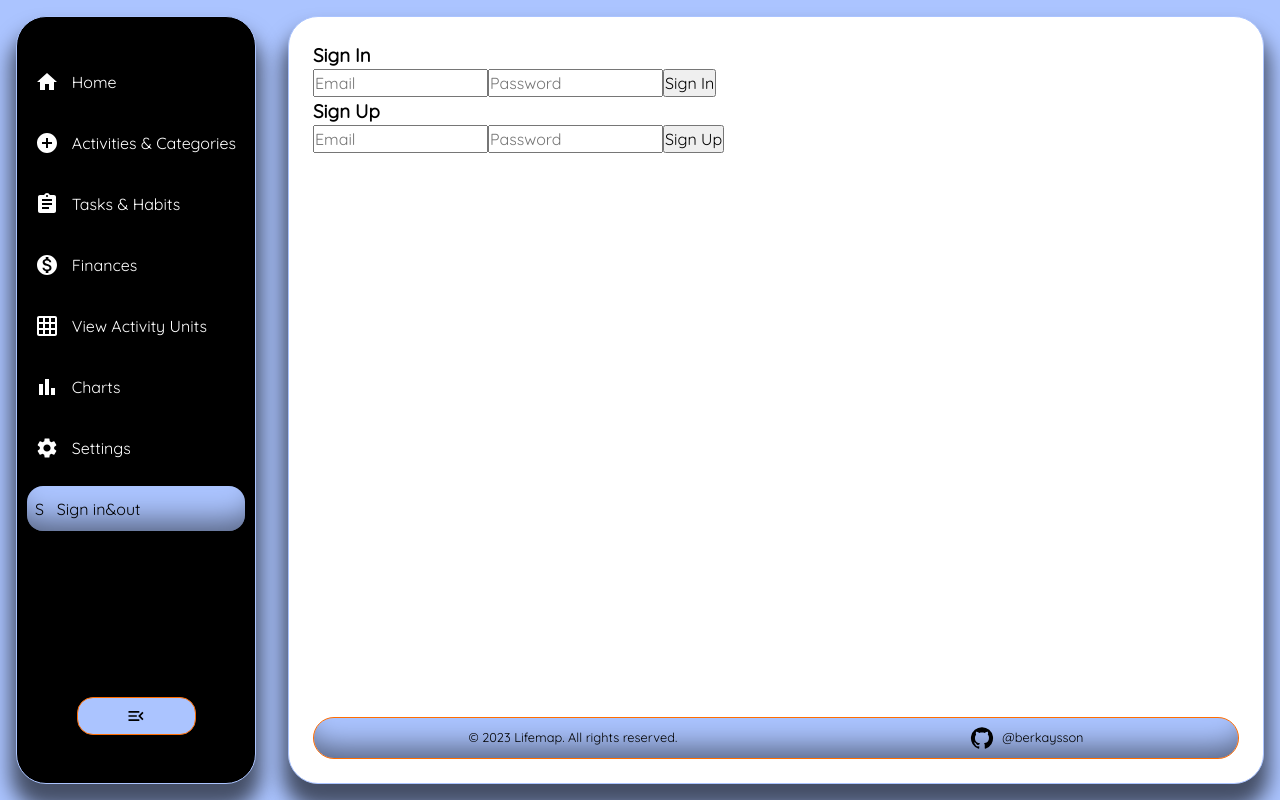
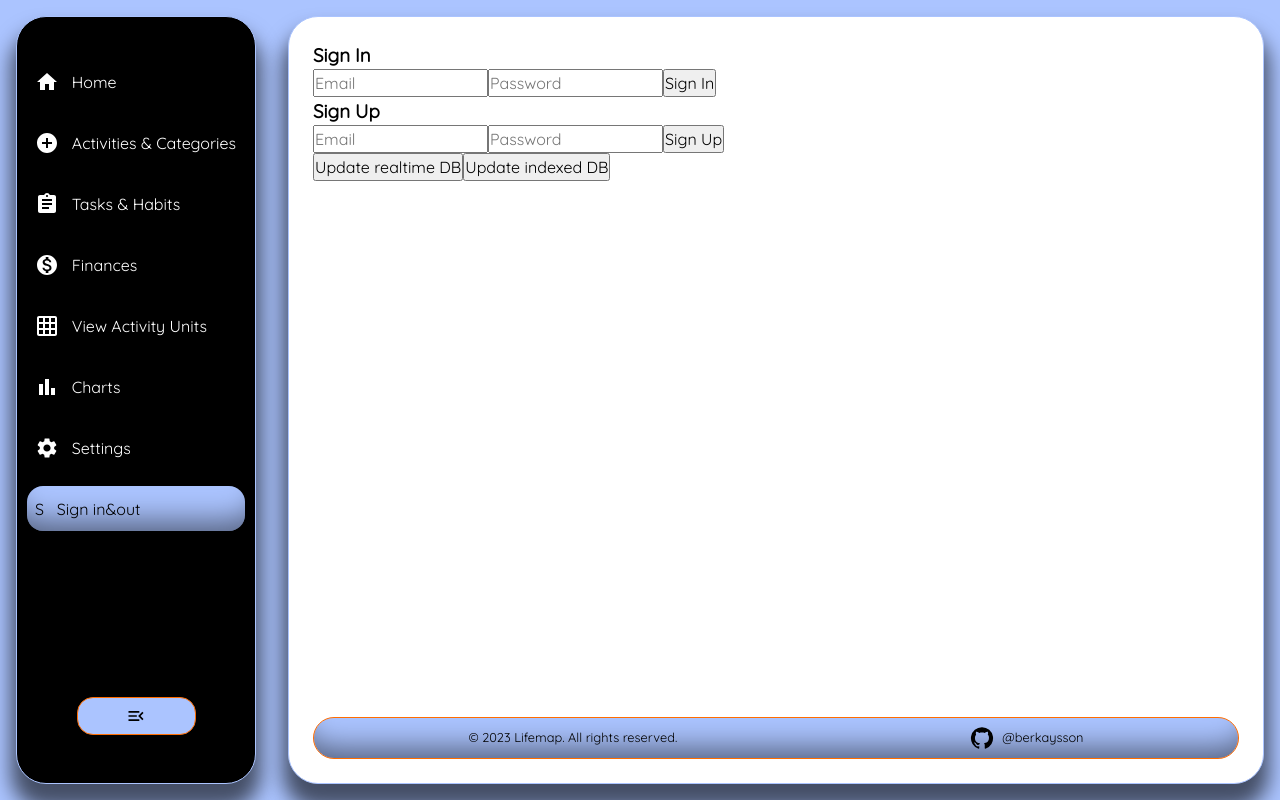
Before and after one commit to berkaysson/lifemap, a React (Create React App) app: page /lifemap/auth in a window 1280 px wide. Built offline with nearby package versions, Linux system fonts and the light colour scheme.

Commit message:
Add two buttons to update databases

```diff
--- a/src/App/AppContent.js
+++ b/src/App/AppContent.js
@@ -37,7 +37,8 @@ const AppContent = ({
   habitDataUnits,
   onDeleteTaskDataUnit,
   onDeleteHabitDataUnit,
-  onGetDB
+  onUpdateRealtimeDatabase,
+  onUpdateIndexedDatabase
 }) => {
   const router = createBrowserRouter(
     createRoutesFromElements(
@@ -107,7 +108,15 @@ const AppContent = ({
           path="/lifemap/settings"
           element={<SettingsPage onExport={onExport} onImport={onImport} />}
         />
-        <Route path="/lifemap/auth" element={<AuthPage onGetDB={onGetDB} />} />
+        <Route
+          path="/lifemap/auth"
+          element={
+            <AuthPage
+              onUpdateRealtimeDatabase={onUpdateRealtimeDatabase}
+              onUpdateIndexedDatabase={onUpdateIndexedDatabase}
+            />
+          }
+        />
       </Route>
     )
   );
--- a/src/Pages/AuthPage.js
+++ b/src/Pages/AuthPage.js
@@ -2,12 +2,24 @@ import React from "react";
 import SignInForm from "../Components/Auth/SignIn/SignInForm";
 import RegisterForm from "../Components/Auth/Register/RegisterForm";
 
-const AuthPage = () => {
+const AuthPage = ({
+  onUpdateRealtimeDatabase,
+  onUpdateIndexedDatabase,
+}) => {
+  const handleUpdateRTDB = async () => {
+    await onUpdateRealtimeDatabase();
+  };
+
+  const handleUpdateIDB = async () => {
+    await onUpdateIndexedDatabase();
+  };
 
   return (
     <div>
       <SignInForm />
       <RegisterForm />
+      <button onClick={handleUpdateRTDB}>Update realtime DB</button>
+      <button onClick={handleUpdateIDB}>Update indexed DB</button>
     </div>
   );
 };
```
